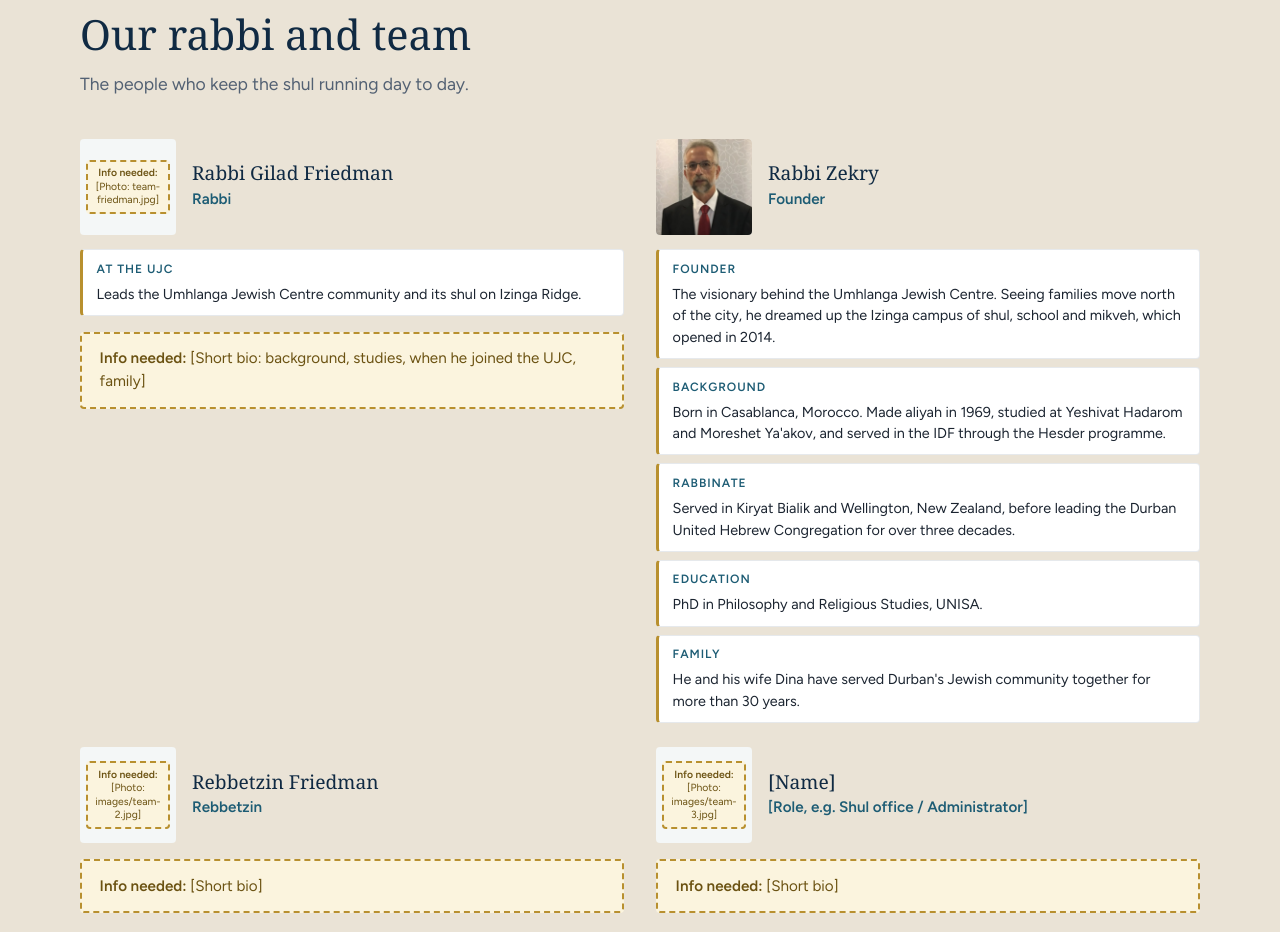
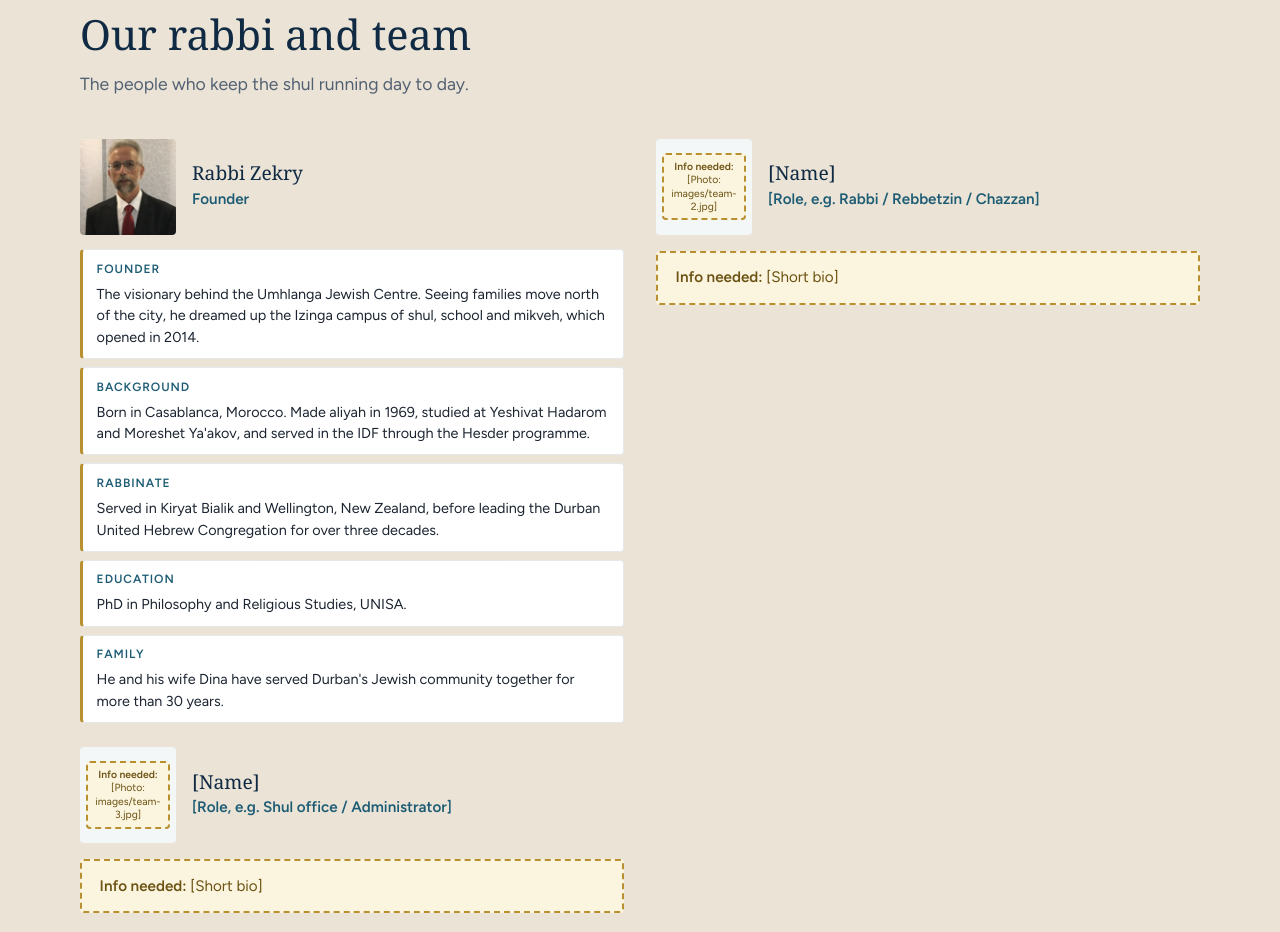
Before and after one commit to Acefusion1/J.WEBSITE, a plain HTML site: page about.html in a window 1280 px wide. Shown: the part 940-1872 px from the top of the page. Drawn offline with Linux system fonts and the light colour scheme; a web font is replaced by a local one.

Commit message:
About page: remove Friedman cards, keep Rabbi Zekry plus two placeholders
Co-Authored-By: Claude Opus 5.5 <noreply@anthropic.com>
Claude-Session: https://claude.ai/code/session_016mF4tHd8a2S1iQYpNCFSnk

```diff
--- a/about.html
+++ b/about.html
@@ -95,19 +95,6 @@
         <h2>Our rabbi and team</h2>
         <p class="section-lead">The people who keep the shul running day to day.</p>
         <div class="team-grid">
-          <!-- TODO: confirm his title with the office. Wikipedia says "Rabbi", the SA Jewish Report has called him "Rev". -->
-          <article class="team-member">
-            <div class="team-photo"><span class="info-needed"><strong>Info needed:</strong> [Photo: team-friedman.jpg]</span></div>
-            <h3>Rabbi Gilad Friedman</h3>
-            <p class="team-role">Rabbi</p>
-            <div class="bio-boxes">
-              <div class="bio-box">
-                <span class="bio-label">At the UJC</span>
-                <p>Leads the Umhlanga Jewish Centre community and its shul on Izinga Ridge.</p>
-              </div>
-            </div>
-            <div class="info-needed"><strong>Info needed:</strong> [Short bio: background, studies, when he joined the UJC, family]</div>
-          </article>
           <article class="team-member">
             <div class="team-photo has-photo"><img src="images/team-rabbi.jpg" alt="Rabbi Zekry" loading="lazy"></div>
             <h3>Rabbi Zekry</h3>
@@ -137,8 +124,8 @@
           </article>
           <article class="team-member">
             <div class="team-photo"><span class="info-needed"><strong>Info needed:</strong> [Photo: images/team-2.jpg]</span></div>
-            <h3>Rebbetzin Friedman</h3>
-            <p class="team-role">Rebbetzin</p>
+            <h3>[Name]</h3>
+            <p class="team-role">[Role, e.g. Rabbi / Rebbetzin / Chazzan]</p>
             <div class="info-needed"><strong>Info needed:</strong> [Short bio]</div>
           </article>
           <article class="team-member">
```
